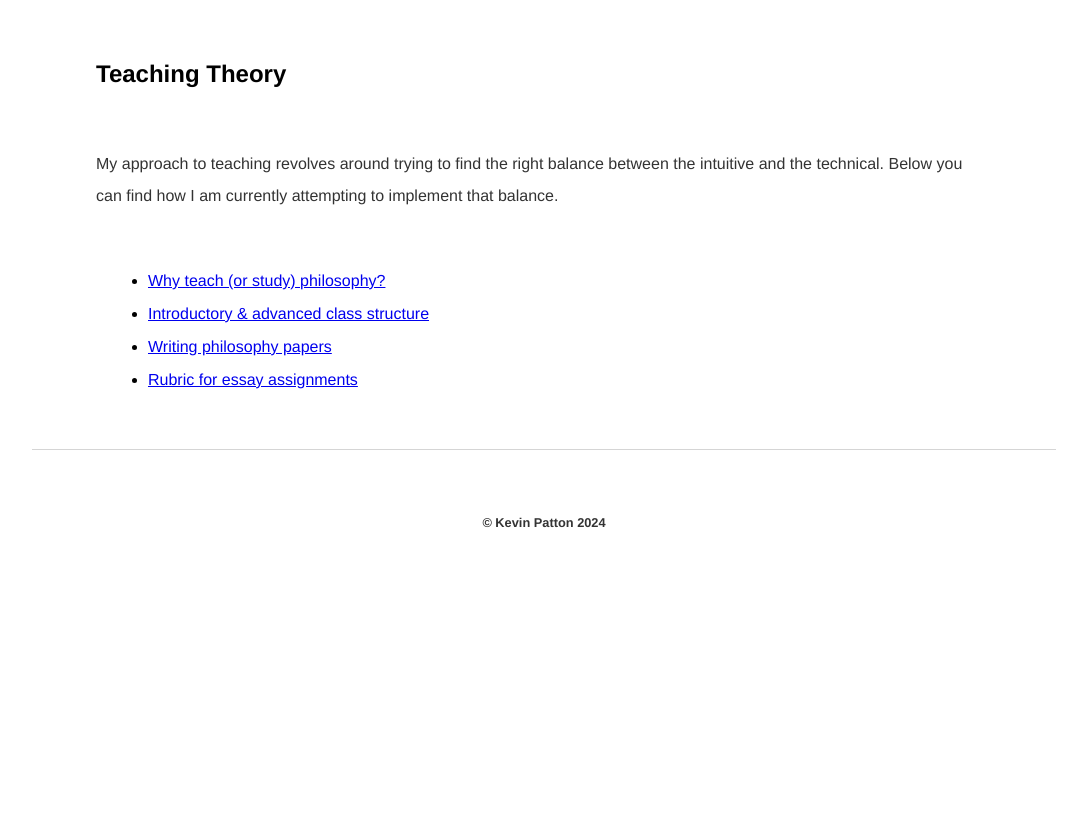
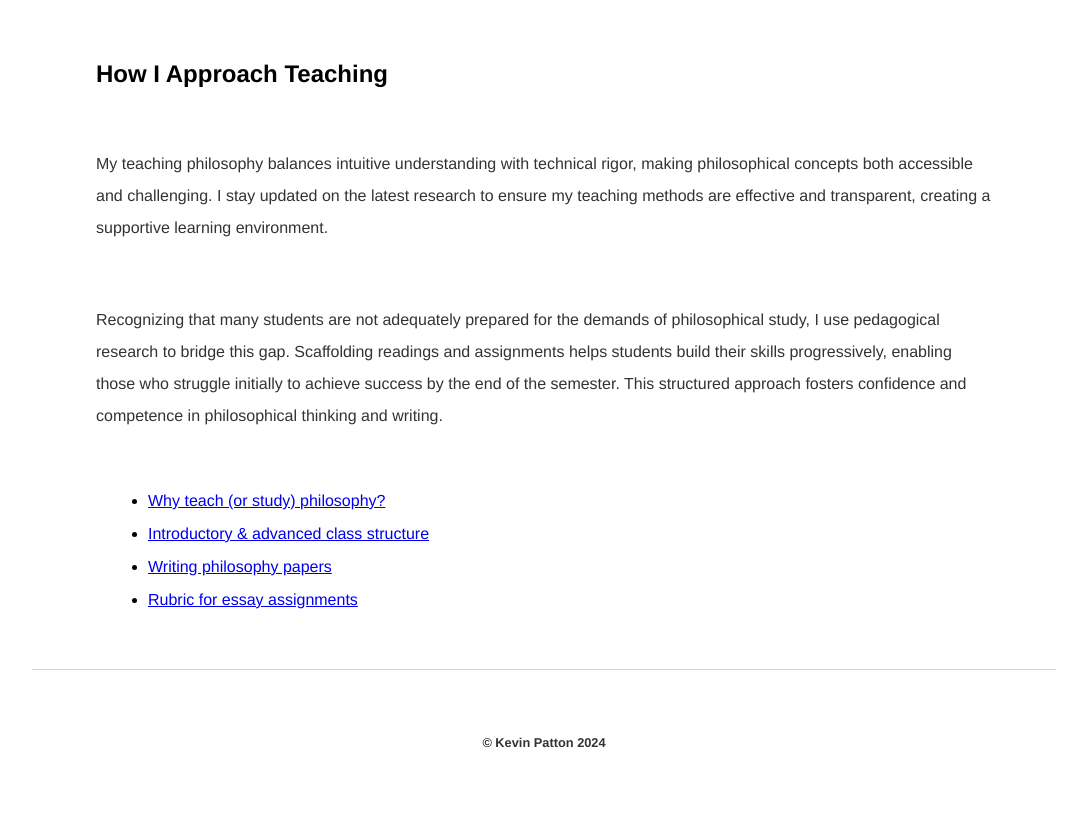
Before and after one commit to kevinjpatton/kevinjpatton.github.io, a Jekyll site: the page built from pedagogy/index.html, in a window 1280 px wide. Shown: the part 348-1164 px from the top of the page, without its empty margins (96-1183 px from the left). Built offline with Jekyll 4.4.1, drawn with Linux system fonts in a browser that asks for light colours; Markdown is read by kramdown in place of the engine named in the settings; before the commit the page ends 944 px from its top, so only the background shows below that.

Commit message:
Update index.html

```diff
--- a/pedagogy/index.html
+++ b/pedagogy/index.html
@@ -2,8 +2,10 @@
 layout: pedagogy
 title: Pedagogy - Kevin Patton
 ---
-<h2>Teaching Theory</h2>
-<p>My approach to teaching revolves around trying to find the right balance between the intuitive and the technical. Below you can find how I am currently attempting to implement that balance.</p>
+<h2>How I Approach Teaching</h2>
+<p>My teaching philosophy balances intuitive understanding with technical rigor, making philosophical concepts both accessible and challenging. I stay updated on the latest research to ensure my teaching methods are effective and transparent, creating a supportive learning environment.</p>
+
+<p>Recognizing that many students are not adequately prepared for the demands of philosophical study, I use pedagogical research to bridge this gap. Scaffolding readings and assignments helps students build their skills progressively, enabling those who struggle initially to achieve success by the end of the semester. This structured approach fosters confidence and competence in philosophical thinking and writing.</p>
 <ul class="standard-list">
   <li><a href="/pedagogy/why_philosophy.html">Why teach (or study) philosophy?</a></li>
   <li><a href="/pedagogy/class_structure.html">Introductory & advanced class structure</a></li>
```
